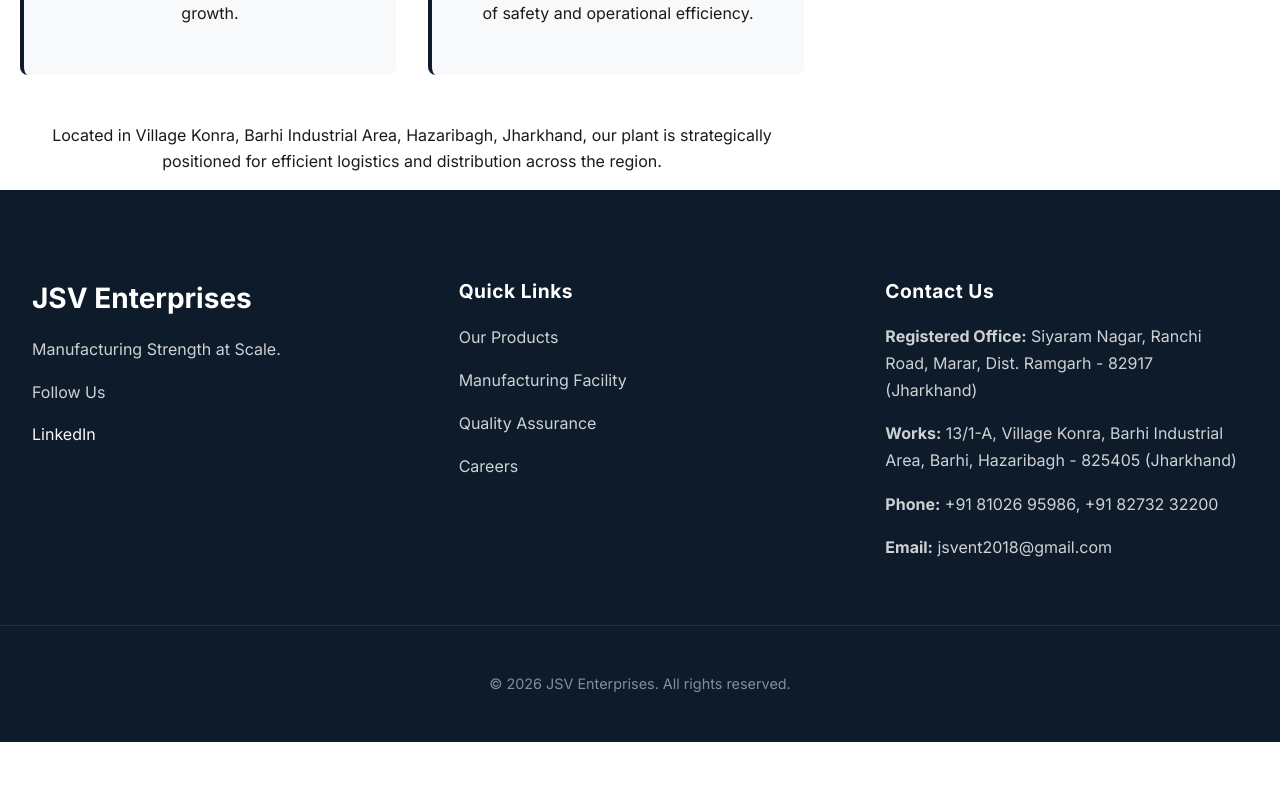
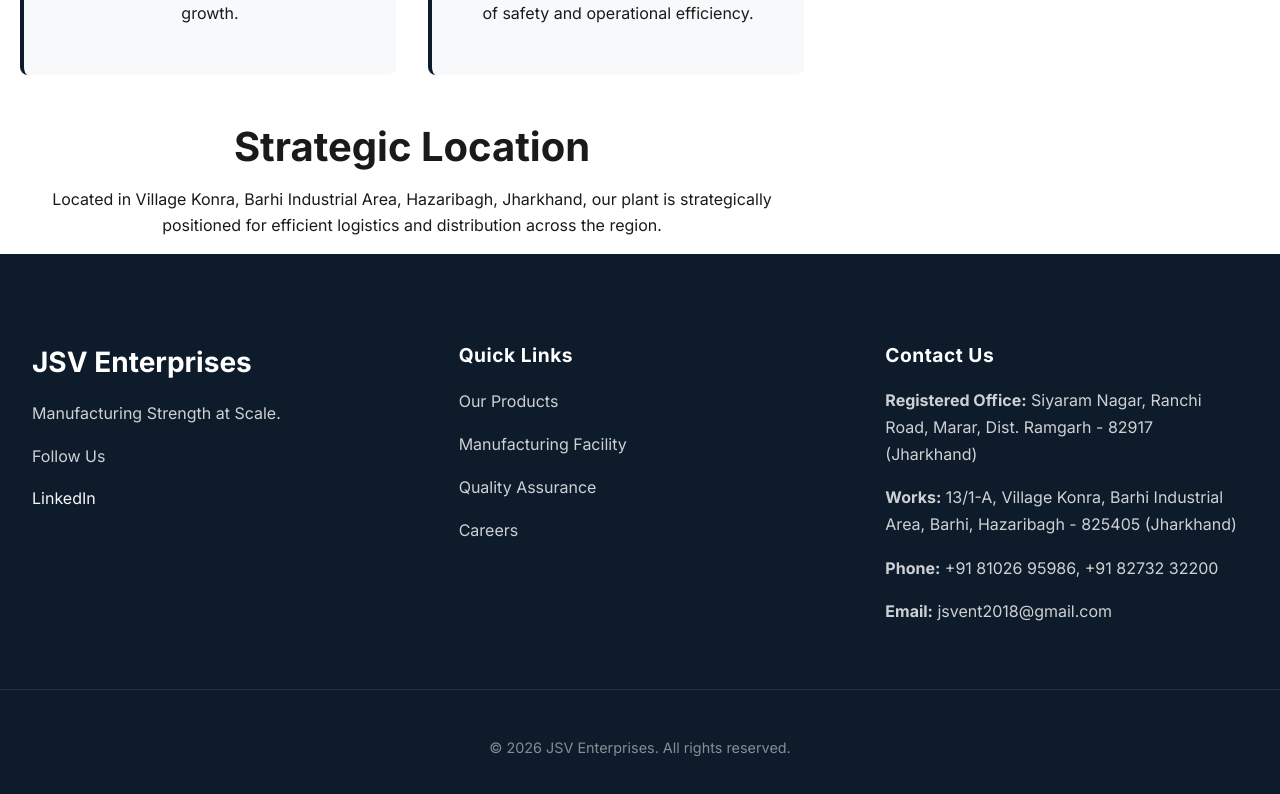
Before and after one commit to AXONDEMON/jsventerprises, a Next.js app: page /about in a window 1280 px wide. Shown: the part 1004-1798 px from the top of the page. Before the commit the page ends 1746 px from the top, so only its background shows below. Built offline with nearby package versions, Linux system fonts and the light colour scheme.

Commit message:
Fix: Import motion in page.js and restore Strategic Location heading on About page

```diff
--- a/src/app/about/page.js
+++ b/src/app/about/page.js
@@ -35,6 +35,7 @@ export default function About() {
                             </div>
                         </div>
 
+                        <h2 className={`${styles.subtitle} mobile-center`}>Strategic Location</h2>
                         <p className="mobile-center">
                             Located in Village Konra, Barhi Industrial Area, Hazaribagh, Jharkhand, our plant is strategically positioned for efficient logistics and distribution across the region.
                         </p>
--- a/src/app/page.js
+++ b/src/app/page.js
@@ -3,6 +3,7 @@
 import { useState, useEffect } from 'react';
 import Link from 'next/link';
 import Image from 'next/image';
+import { motion } from 'framer-motion';
 import Hero from '../components/Hero';
 import ContentCarousel from '../components/ContentCarousel';
 import ImageSlider from '../components/ImageSlider';
```
